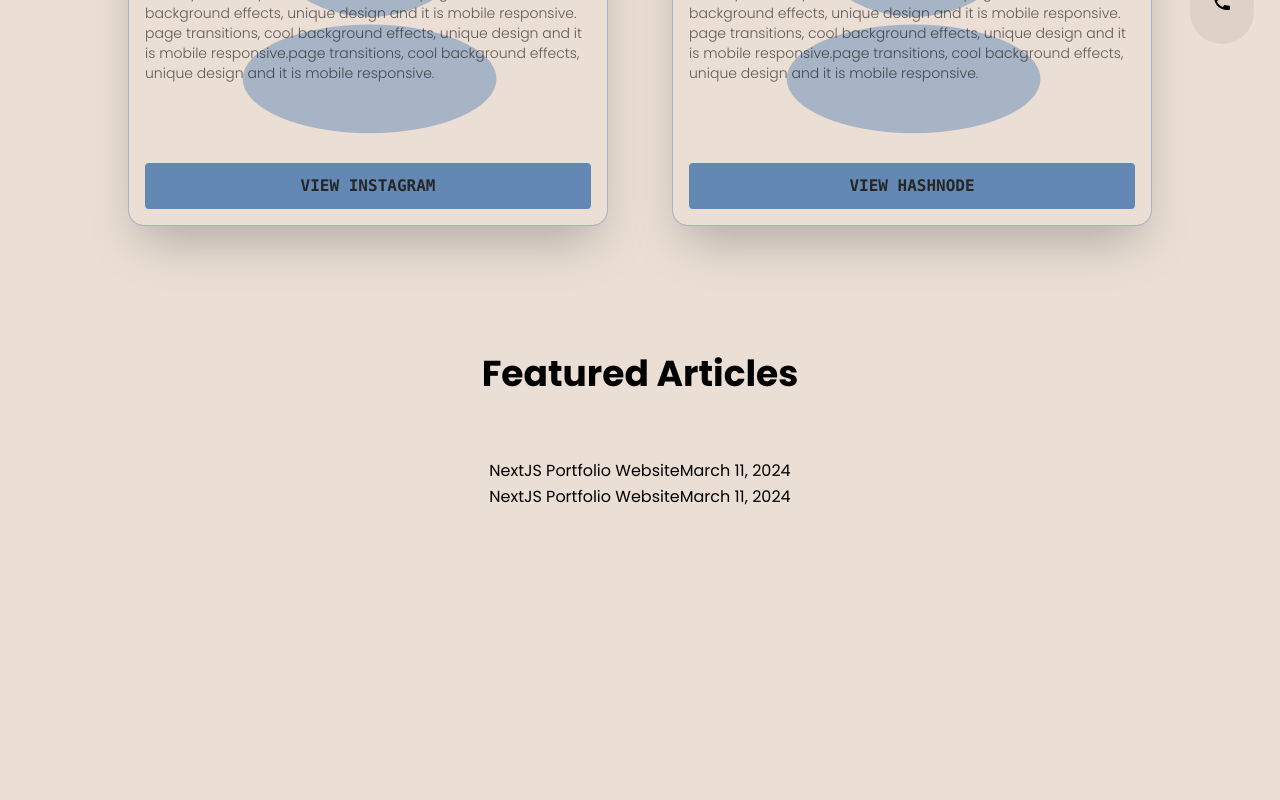
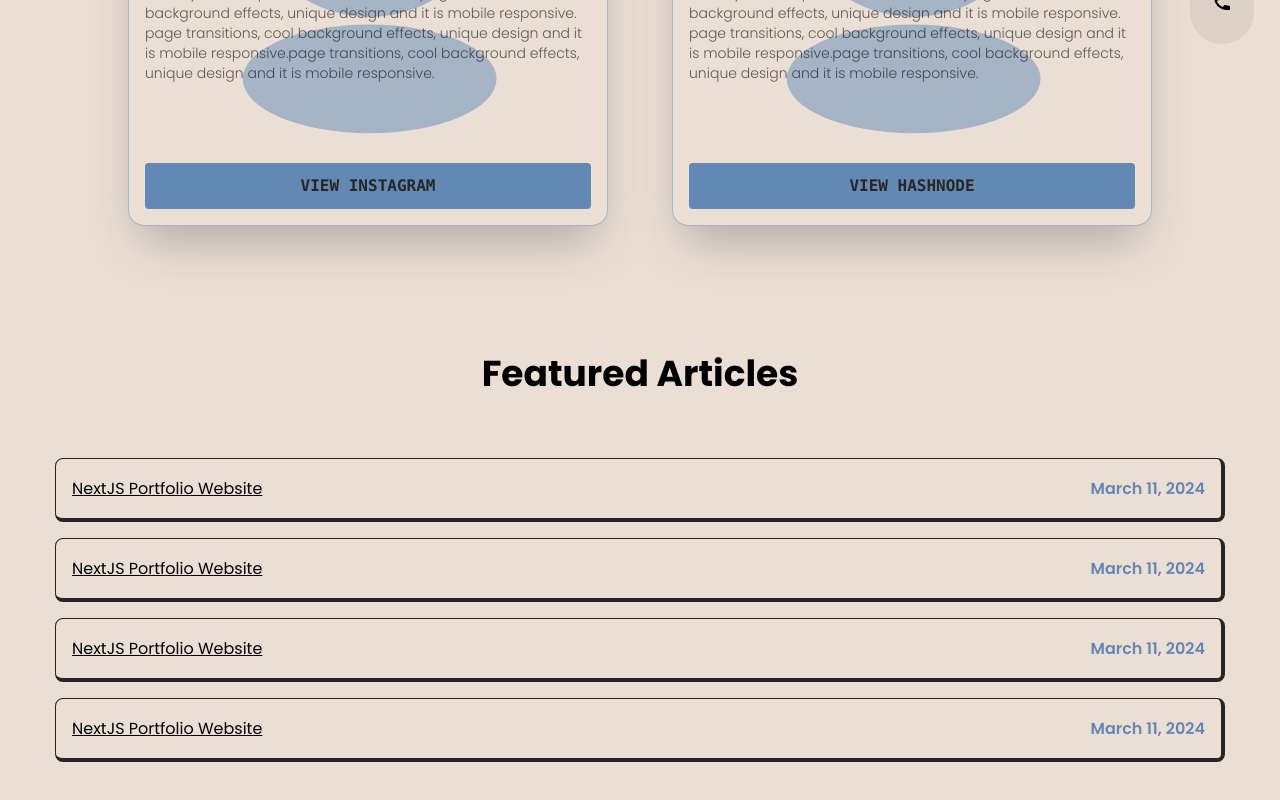
Before and after one commit to mzazakeith/portefeuille, a Next.js app: page /portefeuille/more in a window 1280 px wide. Shown: the part 518-1318 px from the top of the page. Before the commit the page ends 1156 px from the top, so only its background shows below. Built offline with nearby package versions, Linux system fonts and the light colour scheme.

Commit message:
styling for articles section and scaling animation

```diff
--- a/pages/more/index.js
+++ b/pages/more/index.js
@@ -5,10 +5,23 @@ import Image from "next/image";
 
 const Article = ({title, date, link}) =>{
     return(
-        <li>
-            <Link href={link} target="_blank">{title}</Link>
-            <span>{date}</span>
-        </li>
+        <motion.li
+            whileHover="hover"
+            transition={{
+                duration: 0.8,
+                ease: "backInOut",
+            }}
+            variants={{
+                hover: {
+                    scale: 1.02,
+                },
+            }}
+            className="relative w-full first:mt-0 p-4 py-2 my-4 rounded-lg flex h-[4rem] items-center justify-between border border-solid border-neutral-800
+         border-r-4 border-b-4 hover:text-accent
+        ">
+            <Link href={link} target="_blank" className="underline">{title}</Link>
+            <span className="text-accent font-semibold pl-4">{date}</span>
+        </motion.li>
     )
 }
 const Background = ( ) => {
@@ -148,7 +161,19 @@ const More = () => {
                 page transitions, cool background effects, unique design and it is mobile responsive.page transitions, cool background effects, unique design and it is mobile responsive."/>
         </ul>
           <h2 className="font-bold text-4xl text-center my-16 mt-32">Featured Articles</h2>
-          <ul>
+          <ul className="w-full">
+              <Article
+                  title="NextJS Portfolio Website"
+                  date="March 11, 2024"
+                  link="https://mzazakeith.github.io/portefeuille/"
+              />
+
+              <Article
+                  title="NextJS Portfolio Website"
+                  date="March 11, 2024"
+                  link="https://mzazakeith.github.io/portefeuille/"
+              />
+
               <Article
                   title="NextJS Portfolio Website"
                   date="March 11, 2024"
```
